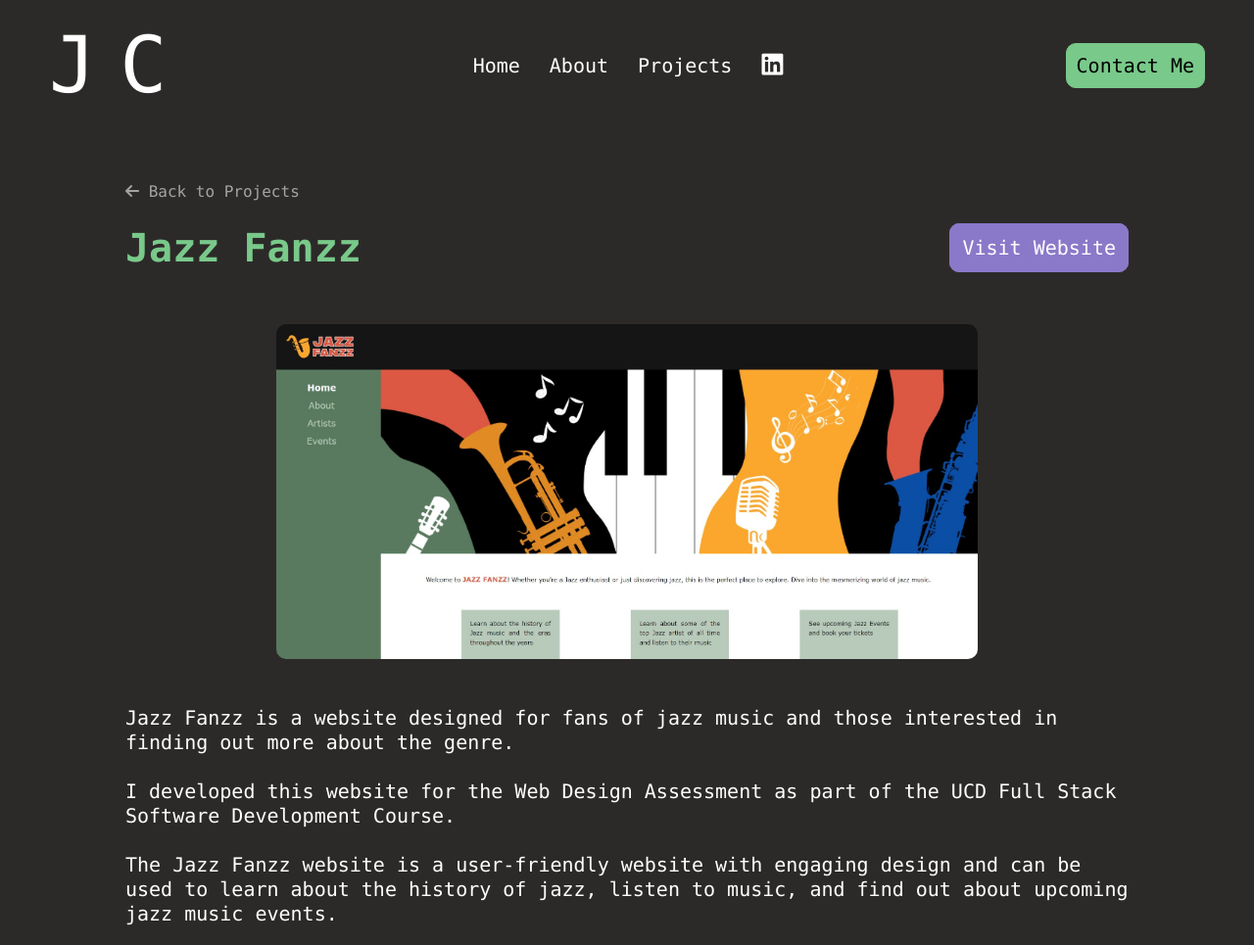
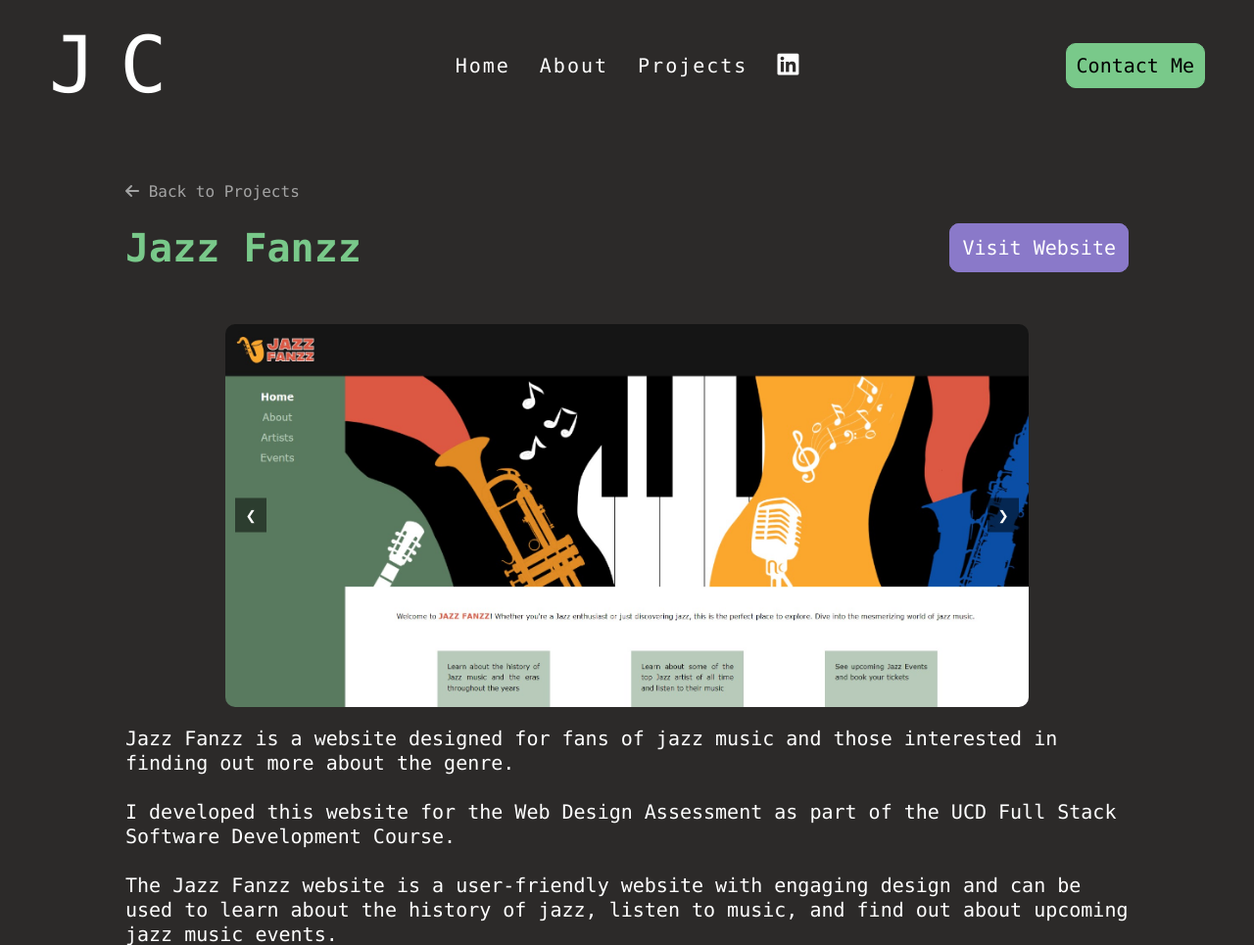
Before and after one commit to jodi-curtis/MyPortfolio, a Flask app: page /project/1 in a window 1280 px wide. Shown: the top 965 px of the page at 98% size. Run offline with Flask 3, Linux system fonts and the light colour scheme; some libraries are stand-ins or nearby versions.

Commit message:
Javascript fade in projects and image slider

```diff
--- a/projects.py
+++ b/projects.py
@@ -1,10 +1,11 @@
 # Project Class
 class Project:
-    def __init__(self, id: int, name: str, year: str, image: str, link: str, languages: list[int], brief: str, description: str):
+    def __init__(self, id: int, name: str, year: str, image: str, images: list[str], link: str, languages: list[int], brief: str, description: str):
         self.id = id
         self.name = name
         self.year = year
         self.image = image
+        self.images = images
         self.link = link
         self.languages = languages
         self.brief = brief
@@ -17,6 +18,7 @@ projects = [
         name='Jazz Fanzz',
         year='2024',
         image='jazz_fanzz.jpg',
+        images=['jazz_fanzz.jpg'],
         link='https://jodi-curtis.github.io/',
         languages=[1, 2],
         brief="A website to learn more about the Jazz music genre.",
@@ -29,6 +31,7 @@ projects = [
         name='Maths Playground',
         year='2024',
         image='maths_playground.jpg',
+        images=['maths_playground.jpg'],
         link='https://jodi-curtis.github.io/maths-playground/',
         languages=[1, 2, 3],
         brief='An interactive website for kids to learn about and test their knowledge on basic Maths concepts.',
@@ -41,6 +44,7 @@ projects = [
         name='Mannok Pack Picker App',
         year='2020',
         image='picker_app.jpg',
+        images=['picker_app.jpg'],
         link='',
         languages=[1, 2, 3, 4],
         brief='Web Application designed for use on a tablet to assist with the picking of loads.',
@@ -53,6 +57,7 @@ projects = [
         name='Recycling Assistant',
         year='2022',
         image='recycling_assistant.jpg',
+        images=['recycling_assistant.jpg'],
         link='',
         languages=[5],
         brief='Mobile App which provides information to make recycling easier.',
--- a/static/css/style.css
+++ b/static/css/style.css
@@ -31,6 +31,7 @@ header h1 {
 
 nav {
     grid-area: nav;
+    letter-spacing: 0.1em;
 }
 
 nav ul {
@@ -200,6 +201,9 @@ footer {
     border-radius: 10px;
     margin-bottom: 5%;
     padding: 2% 5%;
+    opacity: 0;
+    transform: translateY(-50px);
+    animation: fadeIn 1s forwards;
 }
 
 .project-item-container:hover{
@@ -255,19 +259,6 @@ footer {
     align-items: center;
     flex-wrap: wrap;
     margin-bottom: 2em;
-}
-
-#image-project{
-    display: flex;
-    justify-content: center;
-    align-items: center;
-    margin-bottom: 3em;
-}
-
-.project-detail-img {
-    width: 100%;
-    height: auto;
-    border-radius: 10px;
 }
 
 #project-description, #project-languages{
@@ -549,6 +540,49 @@ footer {
     font-style: italic;
 }
 
+.slider-container {
+    position: relative;
+    width: 80%;
+    margin: auto;
+    overflow: hidden;
+    border-radius: 10px;
+}
+
+.project-images {
+    display: flex;
+    transition: transform 0.5s ease-in-out;
+    width: 100%;
+}
+
+.project-image {
+    min-width: 100%;
+    box-sizing: border-box;
+}
+
+.project-image img {
+    width: 100%;
+    display: block;
+}
+
+.prev, .next {
+    position: absolute;
+    top: 50%;
+    transform: translateY(-50%);
+    background-color: rgba(0, 0, 0, 0.5);
+    color: white;
+    border: none;
+    padding: 10px;
+    cursor: pointer;
+}
+
+.prev {
+    left: 10px;
+}
+
+.next {
+    right: 10px;
+}
+
 
 @media (min-width: 600px) {
     header {
@@ -609,10 +643,6 @@ footer {
 
     .project-item-container .image-right{
         flex: 0 0 40%;
-    }
-
-    .project-detail-img {
-        width: 90%;
     }
 
     .language{
@@ -681,10 +711,6 @@ footer {
         width: 80%;
     }
 
-    .project-detail-img {
-        width: 70%;
-    }
-
     #project-description, #project-year, #project-link, #project-languages{
         font-size: 1.25em;
     }
--- a/static/js/projectdetail.js
+++ b/static/js/projectdetail.js
@@ -24,3 +24,31 @@ document.addEventListener('DOMContentLoaded', (event) => {
         }
     }
 });
+
+
+let currentSlide = 0;
+
+function showSlide(index) {
+    const slides = document.querySelectorAll('.project-image');
+    if (index >= slides.length) {
+        currentSlide = 0;
+    } else if (index < 0) {
+        currentSlide = slides.length - 1;
+    } else {
+        currentSlide = index;
+    }
+    const offset = -currentSlide * 100;
+    document.querySelector('.project-images').style.transform = `translateX(${offset}%)`;
+}
+
+document.addEventListener('DOMContentLoaded', function() {
+    document.querySelector('.prev').addEventListener('click', function() {
+        showSlide(currentSlide - 1);
+    });
+
+    document.querySelector('.next').addEventListener('click', function() {
+        showSlide(currentSlide + 1);
+    });
+
+    showSlide(currentSlide);
+});
--- a/templates/about.html
+++ b/templates/about.html
@@ -69,5 +69,5 @@
     <script src="https://cdnjs.cloudflare.com/ajax/libs/gsap/2.1.2/TimelineLite.min.js" integrity="sha512-tSIDeirKC6suYILHqqPuZH3s0MvD4a5vCHXhBIcdmq4gQXZ2IB3fEYA5x2f3D2p/CbSqzKEvuTEVbS5VZ2u+ew==" crossorigin="anonymous" referrerpolicy="no-referrer"></script>
     <script src="https://cdnjs.cloudflare.com/ajax/libs/gsap/2.1.2/plugins/CSSPlugin.min.js" integrity="sha512-ocsFo48WU8Xq6Y1Lwi7psXRAujG9E4TKNR4q1DbrKzaaxOMTEoao/a+mDoB+cYzY4lwbyxvqjkp/ZA1/MNlfsg==" crossorigin="anonymous" referrerpolicy="no-referrer"></script>
     <script src="https://cdnjs.cloudflare.com/ajax/libs/gsap/2.1.2/plugins/BezierPlugin.min.js" integrity="sha512-plyexAULVlTExvDn2yUZFJV9F8q+53MC/GpU9dEuNGXmrrI3J8Rcffjvxg3OOBALBvF+UILPLIBEoCeF2maqTQ==" crossorigin="anonymous" referrerpolicy="no-referrer"></script>
-    <script src="{{ url_for('static', filename='js/script.js') }}"></script>
+    <script src="{{ url_for('static', filename='js/about.js') }}"></script>
 {% endblock%}
--- a/templates/index.html
+++ b/templates/index.html
@@ -15,5 +15,5 @@
     </div>
 {% endblock%}
 {% block scripts %}
-    <script src="{{ url_for('static', filename='js/index.js') }}"></script>
+    <script src="{{ url_for('static', filename='js/script.js') }}"></script>
 {% endblock%}
--- a/templates/project_detail.html
+++ b/templates/project_detail.html
@@ -17,8 +17,16 @@
                 {% endif %}
             </div>
 
-            <div id="image-project">
-                <img src="{{ url_for('static', filename='images/' ~ project.image) }}" alt="My Image" class="project-detail-img">
+            <div class="slider-container">
+                <div class="project-images">
+                    {% for image_url in project.images %}
+                    <div class="project-image">
+                        <img src="{{ url_for('static', filename='images/' ~ image_url) }}" alt="Project Image">
+                    </div>
+                    {% endfor %}
+                </div>
+                <button class="prev">❮</button>
+                <button class="next">❯</button>
             </div>
 
             <p id="project-description">{{ project.description | replace('\n', '<br>') | safe }}</p>
--- a/templates/projects.html
+++ b/templates/projects.html
@@ -17,5 +17,5 @@
     </div>
 {% endblock%}
 {% block scripts %}
-    <script src="{{ url_for('static', filename='js/script.js') }}"></script>
+    <script src="{{ url_for('static', filename='js/project.js') }}"></script>
 {% endblock%}
```
Also changed, not shown: static/js/about.js (added, +40 -0 lines), static/js/index.js (deleted, +0 -11 lines), static/js/project.js (added, +7 -0 lines), static/js/script.js (+1 -30 lines).
